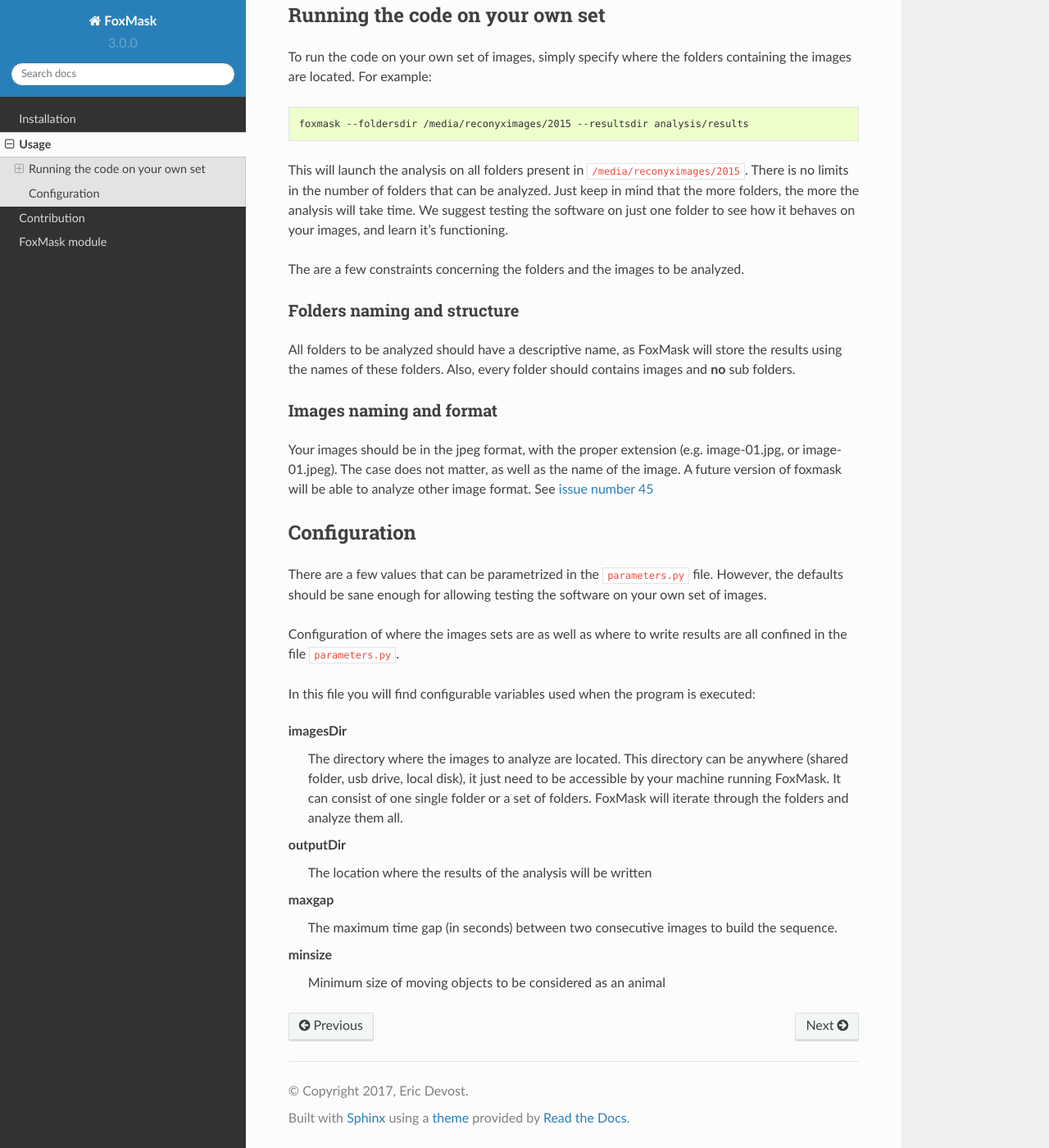
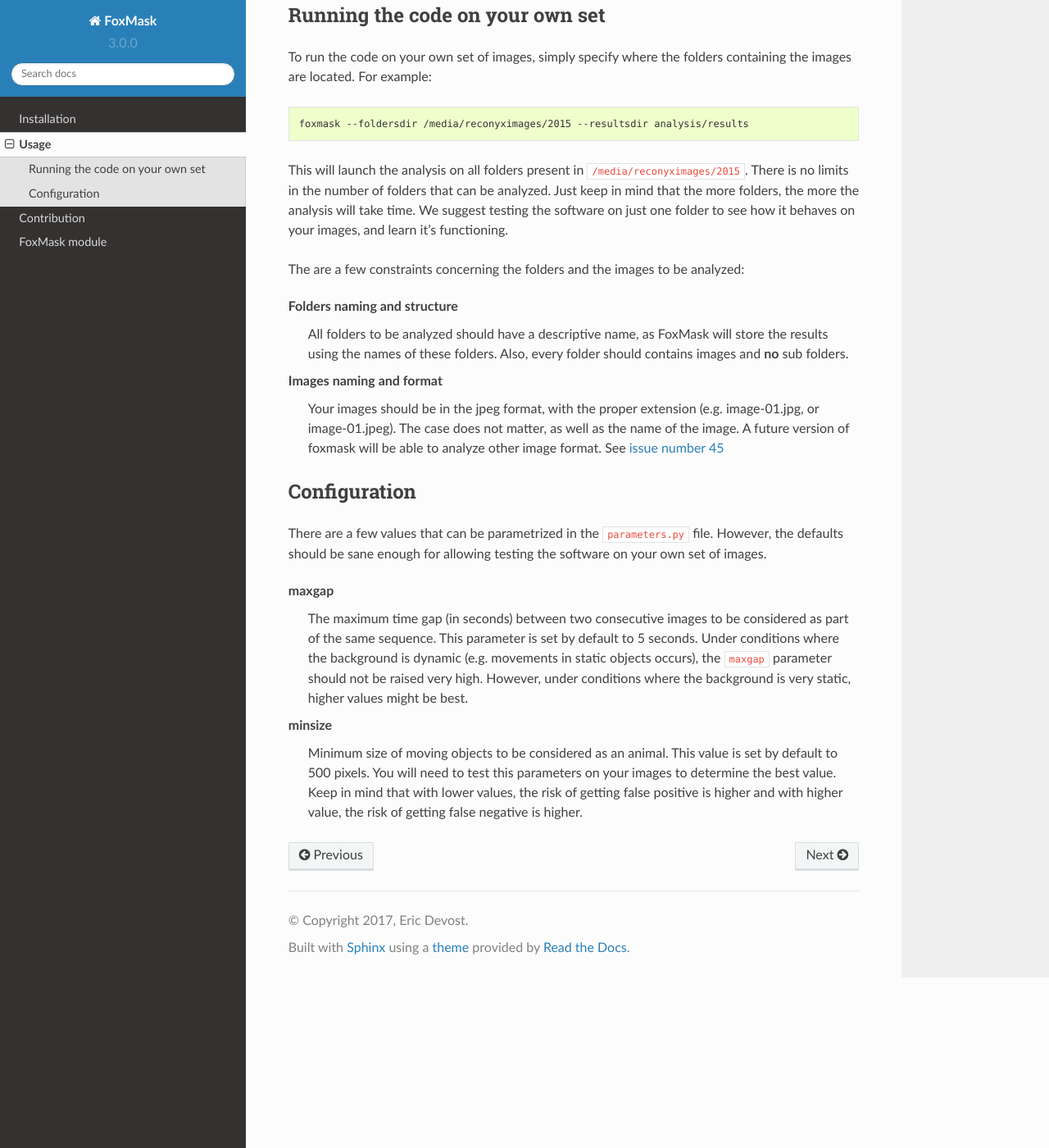
Before and after one commit to edevost/foxmask, a Sphinx documentation site: the page built from docs/usage.rst, in a window 1280 px wide and 1400 px high, scrolled down 539 px. Shown: the whole window at 82% size. Built offline with Sphinx 7.4.7 and the Read the Docs theme 2.0.0, drawn with Linux system fonts in a browser that asks for light colours.

Commit message:
Prettified section on constraints and precision on the configurable variables.

```diff
--- a/docs/usage.rst
+++ b/docs/usage.rst
@@ -45,22 +45,18 @@
 how it behaves on your images, and learn it's functioning.
 
 The are a few constraints concerning the folders and the images
-to be analyzed.
+to be analyzed:
 
 Folders naming and structure
-~~~~~~~~~~~~~~~~~~~~~~~~~~~~
-
-All folders to be analyzed should have a descriptive name, as FoxMask
-will store the results using the names of these folders. Also,
-every folder should contains images and **no** sub folders.
+  All folders to be analyzed should have a descriptive name, as FoxMask
+  will store the results using the names of these folders. Also,
+  every folder should contains images and **no** sub folders.
 
 Images naming and format
-~~~~~~~~~~~~~~~~~~~~~~~~
-
-Your images should be in the jpeg format, with the proper extension
-(e.g. image-01.jpg, or image-01.jpeg). The case does not matter, as well
-as the name of the image. A future version of foxmask will be able to analyze
-other image format. See `issue number 45`_
+  Your images should be in the jpeg format, with the proper extension
+  (e.g. image-01.jpg, or image-01.jpeg). The case does not matter, as well
+  as the name of the image. A future version of foxmask will be able to analyze
+  other image format. See `issue number 45`_
 
 .. _issue number 45: https://github.com/edevost/foxmask/issues/45
 
@@ -72,25 +68,18 @@
 be sane enough for allowing testing the software on
 your own set of images.
 
-Configuration of where the images sets are as well as where
-to write results are all confined in the file ``parameters.py``.
-
-In this file you will find configurable variables used when
-the program is executed:
-
-imagesDir
-  The directory where the images to analyze are located. This directory
-  can be anywhere (shared folder, usb drive, local disk), it just need
-  to be accessible by your machine running FoxMask. It can consist of
-  one single folder or a set of folders. FoxMask will iterate through
-  the folders and analyze them all.
-
-outputDir
-  The location where the results of the analysis will be written
-
 maxgap
   The maximum time gap (in seconds) between two consecutive images
-  to build the sequence.
+  to be considered as part of the same sequence. This parameter
+  is set by default to 5 seconds. Under conditions where the
+  background is dynamic (e.g. movements in static objects occurs),
+  the ``maxgap`` parameter should not be raised very high. However,
+  under conditions where the background is very static, higher values
+  might be best.
 
 minsize
-  Minimum size of moving objects to be considered as an animal
+  Minimum size of moving objects to be considered as an animal. This
+  value is set by default to 500 pixels. You will need to test this
+  parameters on your images to determine the best value. Keep in mind
+  that with lower values, the risk of getting false positive is higher and
+  with higher value, the risk of getting false negative is higher.
```
